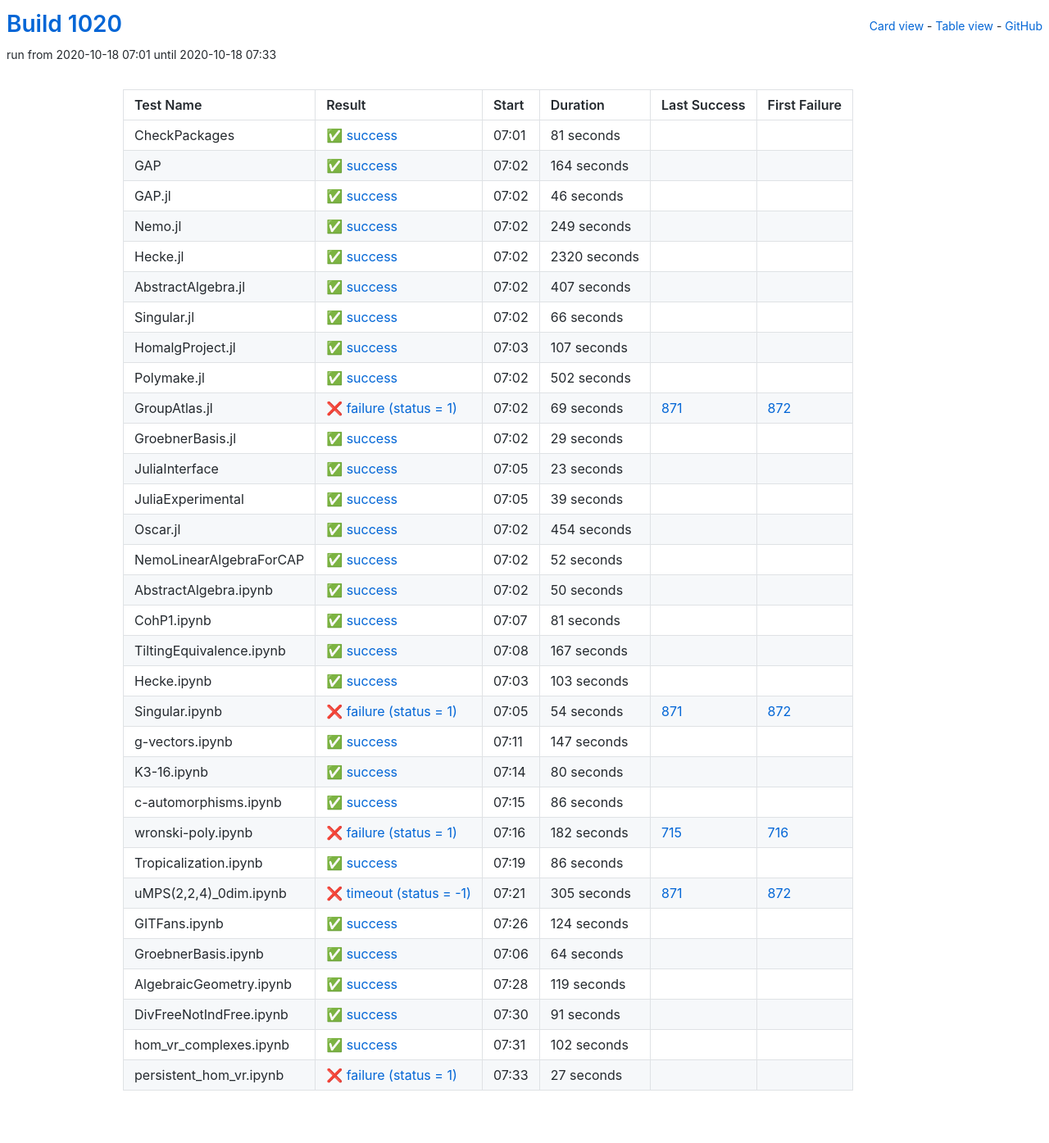
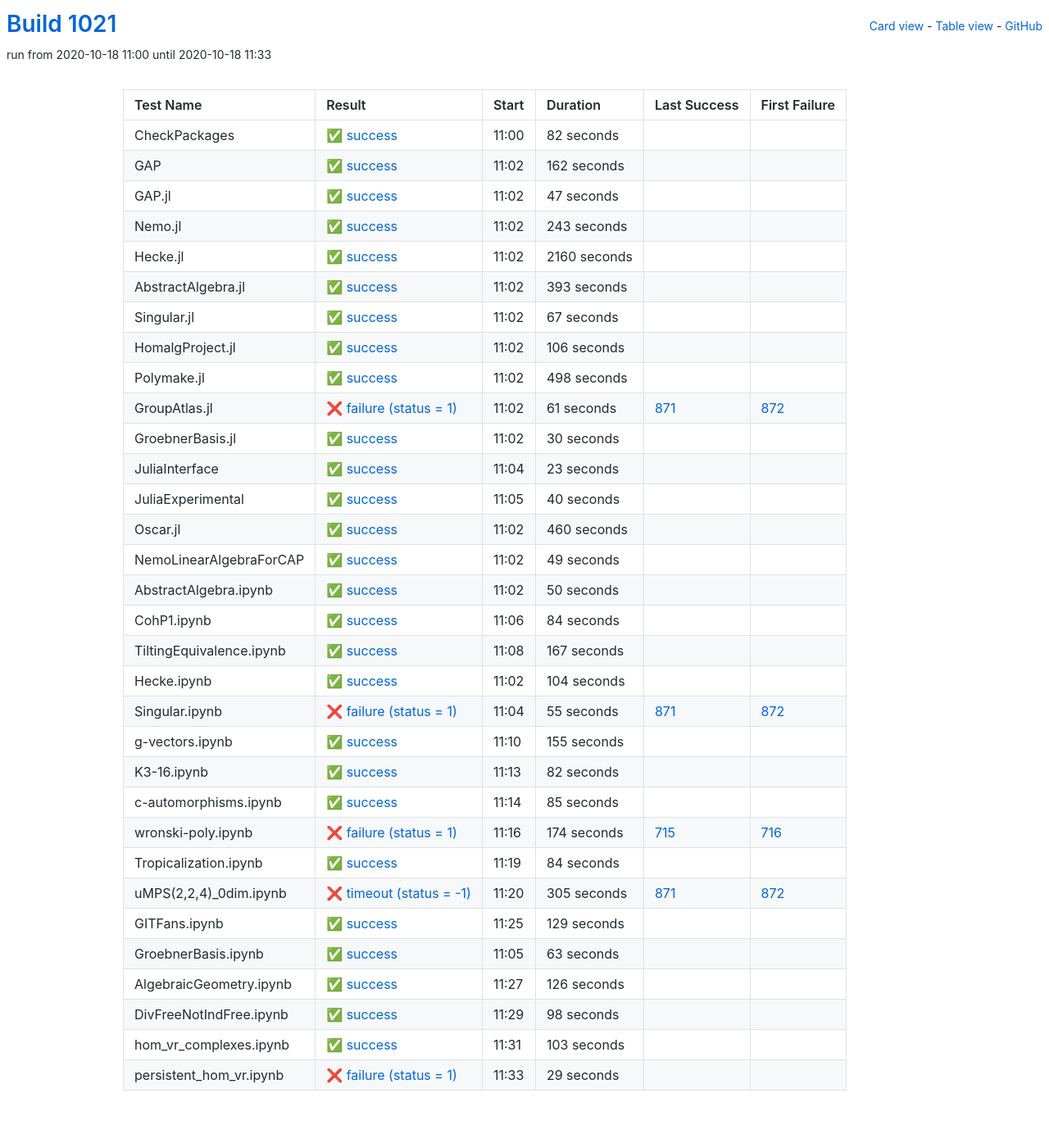
Before and after one commit to oscar-system/oscar-ci-status-stable, a Jekyll site: the page built from table.html, in a window 1280 px wide. Shown: the whole page at 82% size. Built offline with Jekyll 4.4.1, drawn with Linux system fonts in a browser that asks for light colours.

Commit message:
Build #1021

```diff
--- a/_data/ci.yml
+++ b/_data/ci.yml
@@ -1,6 +1,6 @@
 ---
-build: 1020
-build_url: https://oscarci.mathematik.uni-kl.de/job/oscar-stable/1020/
+build: 1021
+build_url: https://oscarci.mathematik.uni-kl.de/job/oscar-stable/1021/
 job: oscar-stable
 organization: oscar-system
 repo: oscar-ci-status-stable
@@ -8,140 +8,140 @@ repourl: https://github.com/oscar-system/oscar-ci-status-stable
 tests:
 - name: CheckPackages
   id: checkpackages
-  log: https://oscarci.mathematik.uni-kl.de/job/oscar-stable/1020/artifact/logs/build-1020/CheckPackages.log
-  start: 2020-10-18 07:01
+  log: https://oscarci.mathematik.uni-kl.de/job/oscar-stable/1021/artifact/logs/build-1021/CheckPackages.log
+  start: 2020-10-18 11:00
   success: true
   exitcode: 0
   status: success
-  duration: 81
+  duration: 82
   last_success: false
   last_success_url:
   first_failure: false
   first_failure_url:
 - name: GAP
   id: gap
-  log: https://oscarci.mathematik.uni-kl.de/job/oscar-stable/1020/artifact/logs/build-1020/GAP.log
-  start: 2020-10-18 07:02
+  log: https://oscarci.mathematik.uni-kl.de/job/oscar-stable/1021/artifact/logs/build-1021/GAP.log
+  start: 2020-10-18 11:02
   success: true
   exitcode: 0
   status: success
-  duration: 164
+  duration: 162
   last_success: false
   last_success_url:
   first_failure: false
   first_failure_url:
 - name: GAP.jl
   id: gap-jl
-  log: https://oscarci.mathematik.uni-kl.de/job/oscar-stable/1020/artifact/logs/build-1020/GAP.jl.log
-  start: 2020-10-18 07:02
+  log: https://oscarci.mathematik.uni-kl.de/job/oscar-stable/1021/artifact/logs/build-1021/GAP.jl.log
+  start: 2020-10-18 11:02
   success: true
   exitcode: 0
   status: success
-  duration: 46
+  duration: 47
   last_success: false
   last_success_url:
   first_failure: false
   first_failure_url:
 - name: Nemo.jl
   id: nemo-jl
-  log: https://oscarci.mathematik.uni-kl.de/job/oscar-stable/1020/artifact/logs/build-1020/Nemo.jl.log
-  start: 2020-10-18 07:02
+  log: https://oscarci.mathematik.uni-kl.de/job/oscar-stable/1021/artifact/logs/build-1021/Nemo.jl.log
+  start: 2020-10-18 11:02
   success: true
   exitcode: 0
   status: success
-  duration: 249
+  duration: 243
   last_success: false
   last_success_url:
   first_failure: false
   first_failure_url:
 - name: Hecke.jl
   id: hecke-jl
-  log: https://oscarci.mathematik.uni-kl.de/job/oscar-stable/1020/artifact/logs/build-1020/Hecke.jl.log
-  start: 2020-10-18 07:02
+  log: https://oscarci.mathematik.uni-kl.de/job/oscar-stable/1021/artifact/logs/build-1021/Hecke.jl.log
+  start: 2020-10-18 11:02
   success: true
   exitcode: 0
   status: success
-  duration: 2320
+  duration: 2160
   last_success: false
   last_success_url:
   first_failure: false
   first_failure_url:
 - name: AbstractAlgebra.jl
   id: abstractalgebra-jl
-  log: https://oscarci.mathematik.uni-kl.de/job/oscar-stable/1020/artifact/logs/build-1020/AbstractAlgebra.jl.log
-  start: 2020-10-18 07:02
+  log: https://oscarci.mathematik.uni-kl.de/job/oscar-stable/1021/artifact/logs/build-1021/AbstractAlgebra.jl.log
+  start: 2020-10-18 11:02
   success: true
   exitcode: 0
   status: success
-  duration: 407
+  duration: 393
   last_success: false
   last_success_url:
   first_failure: false
   first_failure_url:
 - name: Singular.jl
   id: singular-jl
-  log: https://oscarci.mathematik.uni-kl.de/job/oscar-stable/1020/artifact/logs/build-1020/Singular.jl.log
-  start: 2020-10-18 07:02
+  log: https://oscarci.mathematik.uni-kl.de/job/oscar-stable/1021/artifact/logs/build-1021/Singular.jl.log
+  start: 2020-10-18 11:02
   success: true
   exitcode: 0
   status: success
-  duration: 66
+  duration: 67
   last_success: false
   last_success_url:
   first_failure: false
   first_failure_url:
 - name: HomalgProject.jl
   id: homalgproject-jl
-  log: https://oscarci.mathematik.uni-kl.de/job/oscar-stable/1020/artifact/logs/build-1020/HomalgProject.jl.log
-  start: 2020-10-18 07:03
+  log: https://oscarci.mathematik.uni-kl.de/job/oscar-stable/1021/artifact/logs/build-1021/HomalgProject.jl.log
+  start: 2020-10-18 11:02
   success: true
   exitcode: 0
   status: success
-  duration: 107
+  duration: 106
   last_success: false
   last_success_url:
   first_failure: false
   first_failure_url:
 - name: Polymake.jl
   id: polymake-jl
-  log: https://oscarci.mathematik.uni-kl.de/job/oscar-stable/1020/artifact/logs/build-1020/Polymake.jl.log
-  start: 2020-10-18 07:02
+  log: https://oscarci.mathematik.uni-kl.de/job/oscar-stable/1021/artifact/logs/build-1021/Polymake.jl.log
+  start: 2020-10-18 11:02
   success: true
   exitcode: 0
   status: success
-  duration: 502
+  duration: 498
   last_success: false
   last_success_url:
   first_failure: false
   first_failure_url:
 - name: GroupAtlas.jl
   id: groupatlas-jl
-  log: https://oscarci.mathematik.uni-kl.de/job/oscar-stable/1020/artifact/logs/build-1020/GroupAtlas.jl.log
-  start: 2020-10-18 07:02
+  log: https://oscarci.mathematik.uni-kl.de/job/oscar-stable/1021/artifact/logs/build-1021/GroupAtlas.jl.log
+  start: 2020-10-18 11:02
   success: false
   exitcode: 1
   status: failure
-  duration: 69
+  duration: 61
   last_success: 871
   last_success_url: https://oscarci.mathematik.uni-kl.de/job/oscar-stable/871/
   first_failure: 872
   first_failure_url: https://oscarci.mathematik.uni-kl.de/job/oscar-stable/872/
 - name: GroebnerBasis.jl
   id: groebnerbasis-jl
-  log: https://oscarci.mathematik.uni-kl.de/job/oscar-stable/1020/artifact/logs/build-1020/GroebnerBasis.jl.log
-  start: 2020-10-18 07:02
+  log: https://oscarci.mathematik.uni-kl.de/job/oscar-stable/1021/artifact/logs/build-1021/GroebnerBasis.jl.log
+  start: 2020-10-18 11:02
   success: true
   exitcode: 0
   status: success
-  duration: 29
+  duration: 30
   last_success: false
   last_success_url:
   first_failure: false
   first_failure_url:
 - name: JuliaInterface
   id: juliainterface
-  log: https://oscarci.mathematik.uni-kl.de/job/oscar-stable/1020/artifact/logs/build-1020/JuliaInterface.log
-  start: 2020-10-18 07:05
+  log: https://oscarci.mathematik.uni-kl.de/job/oscar-stable/1021/artifact/logs/build-1021/JuliaInterface.log
+  start: 2020-10-18 11:04
   success: true
   exitcode: 0
   status: success
@@ -152,44 +152,44 @@ tests:
   first_failure_url:
 - name: JuliaExperimental
   id: juliaexperimental
-  log: https://oscarci.mathematik.uni-kl.de/job/oscar-stable/1020/artifact/logs/build-1020/JuliaExperimental.log
-  start: 2020-10-18 07:05
+  log: https://oscarci.mathematik.uni-kl.de/job/oscar-stable/1021/artifact/logs/build-1021/JuliaExperimental.log
+  start: 2020-10-18 11:05
   success: true
   exitcode: 0
   status: success
-  duration: 39
+  duration: 40
   last_success: false
   last_success_url:
   first_failure: false
   first_failure_url:
 - name: Oscar.jl
   id: oscar-jl
-  log: https://oscarci.mathematik.uni-kl.de/job/oscar-stable/1020/artifact/logs/build-1020/Oscar.jl.log
-  start: 2020-10-18 07:02
+  log: https://oscarci.mathematik.uni-kl.de/job/oscar-stable/1021/artifact/logs/build-1021/Oscar.jl.log
+  start: 2020-10-18 11:02
   success: true
   exitcode: 0
   status: success
-  duration: 454
+  duration: 460
   last_success: false
   last_success_url:
   first_failure: false
   first_failure_url:
 - name: NemoLinearAlgebraForCAP
   id: nemolinearalgebraforcap
-  log: https://oscarci.mathematik.uni-kl.de/job/oscar-stable/1020/artifact/logs/build-1020/NemoLinearAlgebraForCAP.log
-  start: 2020-10-18 07:02
+  log: https://oscarci.mathematik.uni-kl.de/job/oscar-stable/1021/artifact/logs/build-1021/NemoLinearAlgebraForCAP.log
+  start: 2020-10-18 11:02
   success: true
   exitcode: 0
   status: success
-  duration: 52
+  duration: 49
   last_success: false
   last_success_url:
   first_failure: false
   first_failure_url:
 - name: AbstractAlgebra.ipynb
   id: abstractalgebra-ipynb
-  log: https://oscarci.mathematik.uni-kl.de/job/oscar-stable/1020/artifact/logs/build-1020/AbstractAlgebra.ipynb.log
-  start: 2020-10-18 07:02
+  log: https://oscarci.mathematik.uni-kl.de/job/oscar-stable/1021/artifact/logs/build-1021/AbstractAlgebra.ipynb.log
+  start: 2020-10-18 11:02
   success: true
   exitcode: 0
   status: success
@@ -200,20 +200,20 @@ tests:
   first_failure_url:
 - name: CohP1.ipynb
   id: cohp1-ipynb
-  log: https://oscarci.mathematik.uni-kl.de/job/oscar-stable/1020/artifact/logs/build-1020/CohP1.ipynb.log
-  start: 2020-10-18 07:07
+  log: https://oscarci.mathematik.uni-kl.de/job/oscar-stable/1021/artifact/logs/build-1021/CohP1.ipynb.log
+  start: 2020-10-18 11:06
   success: true
   exitcode: 0
   status: success
-  duration: 81
+  duration: 84
   last_success: false
   last_success_url:
   first_failure: false
   first_failure_url:
 - name: TiltingEquivalence.ipynb
   id: tiltingequivalence-ipynb
-  log: https://oscarci.mathematik.uni-kl.de/job/oscar-stable/1020/artifact/logs/build-1020/TiltingEquivalence.ipynb.log
-  start: 2020-10-18 07:08
+  log: https://oscarci.mathematik.uni-kl.de/job/oscar-stable/1021/artifact/logs/build-1021/TiltingEquivalence.ipynb.log
+  start: 2020-10-18 11:08
   success: true
   exitcode: 0
   status: success
@@ -224,92 +224,92 @@ tests:
   first_failure_url:
 - name: Hecke.ipynb
   id: hecke-ipynb
-  log: https://oscarci.mathematik.uni-kl.de/job/oscar-stable/1020/artifact/logs/build-1020/Hecke.ipynb.log
-  start: 2020-10-18 07:03
+  log: https://oscarci.mathematik.uni-kl.de/job/oscar-stable/1021/artifact/logs/build-1021/Hecke.ipynb.log
+  start: 2020-10-18 11:02
   success: true
   exitcode: 0
   status: success
-  duration: 103
+  duration: 104
   last_success: false
   last_success_url:
   first_failure: false
   first_failure_url:
 - name: Singular.ipynb
   id: singular-ipynb
-  log: https://oscarci.mathematik.uni-kl.de/job/oscar-stable/1020/artifact/logs/build-1020/Singular.ipynb.log
-  start: 2020-10-18 07:05
+  log: https://oscarci.mathematik.uni-kl.de/job/oscar-stable/1021/artifact/logs/build-1021/Singular.ipynb.log
+  start: 2020-10-18 11:04
   success: false
   exitcode: 1
   status: failure
-  duration: 54
+  duration: 55
   last_success: 871
   last_success_url: https://oscarci.mathematik.uni-kl.de/job/oscar-stable/871/
   first_failure: 872
   first_failure_url: https://oscarci.mathematik.uni-kl.de/job/oscar-stable/872/
 - name: g-vectors.ipynb
   id: g-vectors-ipynb
-  log: https://oscarci.mathematik.uni-kl.de/job/oscar-stable/1020/artifact/logs/build-1020/g-vectors.ipynb.log
-  start: 2020-10-18 07:11
+  log: https://oscarci.mathematik.uni-kl.de/job/oscar-stable/1021/artifact/logs/build-1021/g-vectors.ipynb.log
+  start: 2020-10-18 11:10
   success: true
   exitcode: 0
   status: success
-  duration: 147
+  duration: 155
   last_success: false
   last_success_url:
   first_failure: false
   first_failure_url:
 - name: K3-16.ipynb
   id: k3-16-ipynb
-  log: https://oscarci.mathematik.uni-kl.de/job/oscar-stable/1020/artifact/logs/build-1020/K3-16.ipynb.log
-  start: 2020-10-18 07:14
+  log: https://oscarci.mathematik.uni-kl.de/job/oscar-stable/1021/artifact/logs/build-1021/K3-16.ipynb.log
+  start: 2020-10-18 11:13
   success: true
   exitcode: 0
   status: success
-  duration: 80
+  duration: 82
   last_success: false
   last_success_url:
   first_failure: false
   first_failure_url:
 - name: c-automorphisms.ipynb
   id: c-automorphisms-ipynb
-  log: https://oscarci.mathematik.uni-kl.de/job/oscar-stable/1020/artifact/logs/build-1020/c-automorphisms.ipynb.log
-  start: 2020-10-18 07:15
+  log: https://oscarci.mathematik.uni-kl.de/job/oscar-stable/1021/artifact/logs/build-1021/c-automorphisms.ipynb.log
+  start: 2020-10-18 11:14
   success: true
   exitcode: 0
   status: success
-  duration: 86
+  duration: 85
   last_success: false
   last_success_url:
   first_failure: false
   first_failure_url:
 - name: wronski-poly.ipynb
   id: wronski-poly-ipynb
-  log: https://oscarci.mathematik.uni-kl.de/job/oscar-stable/1020/artifact/logs/build-1020/wronski-poly.ipynb.log
-  start: 2020-10-18 07:16
+  log: https://oscarci.mathematik.uni-kl.de/job/oscar-stable/1021/artifact/logs/build-1021/wronski-poly.ipynb.log
+  start: 2020-10-18 11:16
   success: false
   exitcode: 1
   status: failure
-  duration: 182
+  duration: 174
   last_success: 715
   last_success_url: https://oscarci.mathematik.uni-kl.de/job/oscar-stable/715/
   first_failure: 716
   first_failure_url: https://oscarci.mathematik.uni-kl.de/job/oscar-stable/716/
 - name: Tropicalization.ipynb
   id: tropicalization-ipynb
-  log: https://oscarci.mathematik.uni-kl.de/job/oscar-stable/1020/artifact/logs/build-1020/Tropicalization.ipynb.log
-  start: 2020-10-18 07:19
+  log: https://oscarci.mathematik.uni-kl.de/job/oscar-stable/1021/artifact/logs/build-1021/Tropicalization.ipynb.log
+  start: 2020-10-18 11:19
   success: true
   exitcode: 0
   status: success
-  duration: 86
+  duration: 84
   last_success: false
   last_success_url:
   first_failure: false
   first_failure_url:
 - name: uMPS(2,2,4)_0dim.ipynb
   id: umps-2-2-4-0dim-ipynb
-  log: https://oscarci.mathematik.uni-kl.de/job/oscar-stable/1020/artifact/logs/build-1020/uMPS-2-2-4-_0dim.ipynb.log
-  start: 2020-10-18 07:21
+  log: https://oscarci.mathematik.uni-kl.de/job/oscar-stable/1021/artifact/logs/build-1021/uMPS-2-2-4-_0dim.ipynb.log
+  start: 2020-10-18 11:20
   success: false
   exitcode: -1
   status: timeout
@@ -320,72 +320,72 @@ tests:
   first_failure_url: https://oscarci.mathematik.uni-kl.de/job/oscar-stable/872/
 - name: GITFans.ipynb
   id: gitfans-ipynb
-  log: https://oscarci.mathematik.uni-kl.de/job/oscar-stable/1020/artifact/logs/build-1020/GITFans.ipynb.log
-  start: 2020-10-18 07:26
+  log: https://oscarci.mathematik.uni-kl.de/job/oscar-stable/1021/artifact/logs/build-1021/GITFans.ipynb.log
+  start: 2020-10-18 11:25
   success: true
   exitcode: 0
   status: success
-  duration: 124
+  duration: 129
   last_success: false
   last_success_url:
   first_failure: false
   first_failure_url:
 - name: GroebnerBasis.ipynb
   id: groebnerbasis-ipynb
-  log: https://oscarci.mathematik.uni-kl.de/job/oscar-stable/1020/artifact/logs/build-1020/GroebnerBasis.ipynb.log
-  start: 2020-10-18 07:06
+  log: https://oscarci.mathematik.uni-kl.de/job/oscar-stable/1021/artifact/logs/build-1021/GroebnerBasis.ipynb.log
+  start: 2020-10-18 11:05
   success: true
   exitcode: 0
   status: success
-  duration: 64
+  duration: 63
   last_success: false
   last_success_url:
   first_failure: false
   first_failure_url:
 - name: AlgebraicGeometry.ipynb
   id: algebraicgeometry-ipynb
-  log: https://oscarci.mathematik.uni-kl.de/job/oscar-stable/1020/artifact/logs/build-1020/AlgebraicGeometry.ipynb.log
-  start: 2020-10-18 07:28
+  log: https://oscarci.mathematik.uni-kl.de/job/oscar-stable/1021/artifact/logs/build-1021/AlgebraicGeometry.ipynb.log
+  start: 2020-10-18 11:27
   success: true
   exitcode: 0
   status: success
-  duration: 119
+  duration: 126
   last_success: false
   last_success_url:
   first_failure: false
   first_failure_url:
 - name: DivFreeNotIndFree.ipynb
   id: divfreenotindfree-ipynb
-  log: https://oscarci.mathematik.uni-kl.de/job/oscar-stable/1020/artifact/logs/build-1020/DivFreeNotIndFree.ipynb.log
-  start: 2020-10-18 07:30
+  log: https://oscarci.mathematik.uni-kl.de/job/oscar-stable/1021/artifact/logs/build-1021/DivFreeNotIndFree.ipynb.log
+  start: 2020-10-18 11:29
   success: true
   exitcode: 0
   status: success
-  duration: 91
+  duration: 98
   last_success: false
   last_success_url:
   first_failure: false
   first_failure_url:
 - name: hom_vr_complexes.ipynb
   id: hom-vr-complexes-ipynb
-  log: https://oscarci.mathematik.uni-kl.de/job/oscar-stable/1020/artifact/logs/build-1020/hom_vr_complexes.ipynb.log
-  start: 2020-10-18 07:31
+  log: https://oscarci.mathematik.uni-kl.de/job/oscar-stable/1021/artifact/logs/build-1021/hom_vr_complexes.ipynb.log
+  start: 2020-10-18 11:31
   success: true
   exitcode: 0
   status: success
-  duration: 102
+  duration: 103
   last_success: false
   last_success_url:
   first_failure: false
   first_failure_url:
 - name: persistent_hom_vr.ipynb
   id: persistent-hom-vr-ipynb
-  log: https://oscarci.mathematik.uni-kl.de/job/oscar-stable/1020/artifact/logs/build-1020/persistent_hom_vr.ipynb.log
-  start: 2020-10-18 07:33
+  log: https://oscarci.mathematik.uni-kl.de/job/oscar-stable/1021/artifact/logs/build-1021/persistent_hom_vr.ipynb.log
+  start: 2020-10-18 11:33
   success: false
   exitcode: 1
   status: failure
-  duration: 27
+  duration: 29
   last_success: false
   last_success_url:
   first_failure: false
```
Also changed, not shown: README.md.
